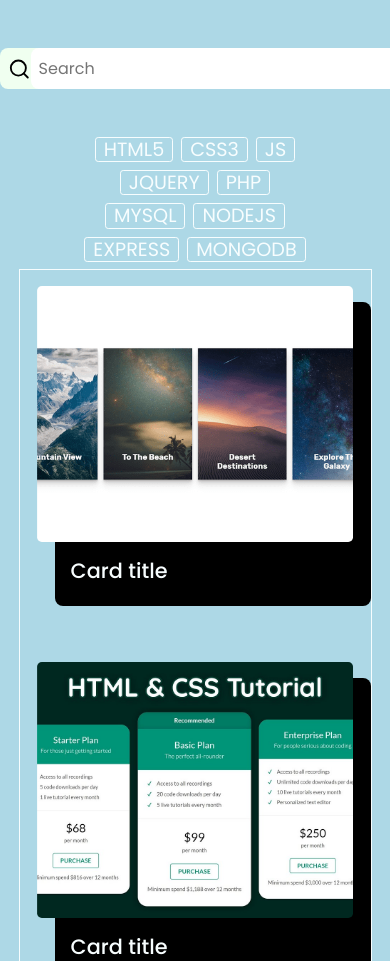
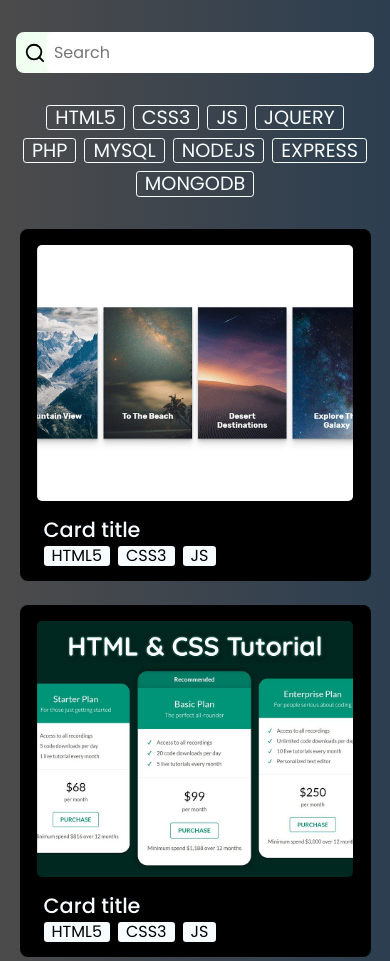
Before and after one commit to RajNykDhulapkar/vanilla, a plain HTML site: page index.html in a window 390 px wide. Shown: the top 961 px of the page. Drawn offline with nearby package versions, Linux system fonts and the light colour scheme.

Commit message:
add feat responsive

```diff
--- a/style.scss
+++ b/style.scss
@@ -145,6 +145,7 @@ body {
     grid-gap: 1.5rem;
     padding: 1rem;
     margin: 0 5rem;
+    margin-bottom: 2rem;
 
     .card {
         // outline: 1px solid blanchedalmond;
@@ -251,21 +252,55 @@ body {
         margin: 0;
         padding: 0;
     }
+    .search {
+        // outline: 1px solid #f7fdfe;
+        margin: 2rem 1rem;
+        width: calc(100% - 2rem);
+
+        input {
+            width: 100%;
+        }
+    }
+
+    .tags_container {
+        margin: 2rem 1rem;
+        width: calc(100% - 2rem);
+        // outline: 1px solid #f7fdfe;
+        padding: 0;
+    }
     .content {
         // grid-template-columns: repeat(auto-fill, minmax(20rem, 1fr));
         display: flex;
         flex-direction: column;
         width: 90%;
         // grid-gap: 1.5rem;
-        outline: 1px solid #f7fdfe;
+        // outline: 1px solid #f7fdfe;
         padding: 0rem;
         margin: 0 auto;
+        margin-bottom: 2rem;
     }
 }
 
 @media (hover: none) {
-    body {
-        background: lightblue;
+    // body {
+    //     // background: lightblue;
+    // }
+    .content {
+        .card {
+            .card__content {
+                top: 0;
+                right: 0;
+                width: 100%;
+                height: 100%;
+                // padding-left: 3.65rem;
+                padding-left: 1.5rem;
+                padding-bottom: 2.5rem;
+
+                .tags {
+                    opacity: 1;
+                }
+            }
+        }
     }
 }
 
```
Also changed, not shown: style.css.
